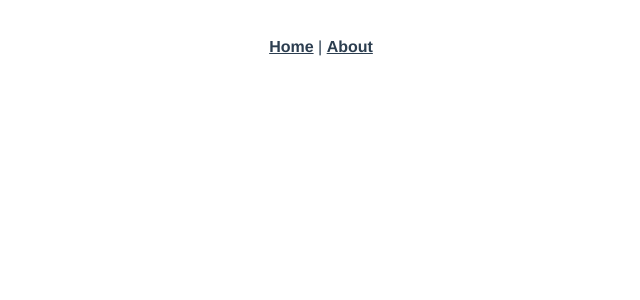
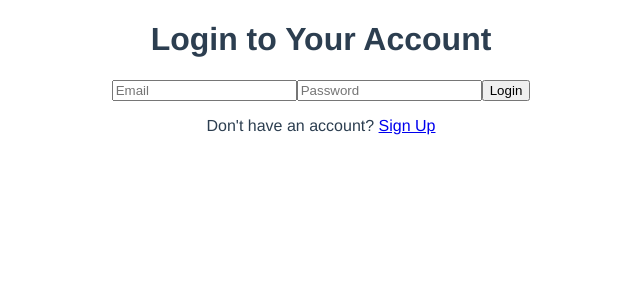
Before and after one commit to benwgrant/personal-finance-tracker, a Vue app: page /#/login in a window 1280 px wide. Before the commit this address had no page. Shown: the top 300 px of the page, without its empty margins (319-959 px from the left). Built offline with nearby package versions, Linux system fonts and the light colour scheme.

Commit message:
Added firebase auth/db with login/register page

```diff
--- a/package.json
+++ b/package.json
@@ -9,6 +9,7 @@
   },
   "dependencies": {
     "core-js": "^3.8.3",
+    "firebase": "^10.4.0",
     "vue": "^3.2.13",
     "vue-router": "^4.0.3",
     "vuex": "^4.0.0"
--- a/src/App.vue
+++ b/src/App.vue
@@ -1,8 +1,8 @@
 <template>
-  <nav>
+  <!-- <nav>
     <router-link to="/">Home</router-link> |
     <router-link to="/about">About</router-link>
-  </nav>
+  </nav> -->
   <router-view/>
 </template>
 
--- /dev/null
+++ b/src/components/LoginForm.vue
@@ -0,0 +1,47 @@
+  <template>
+    <div>
+      <input v-model="email" placeholder="Email" />
+      <input type="password" v-model="password" placeholder="Password" />
+      <button @click="login">Login</button>
+      <p v-if="error">{{ error }}</p>
+    </div>
+  </template>
+
+  <script>
+  import { ref } from 'vue';
+  import { auth } from '@/firebaseConfig';
+  import { useRouter } from 'vue-router';
+
+  export default {
+    name: 'LoginForm',
+    setup() {
+      const email = ref('');
+      const password = ref('');
+      const error = ref('');
+      const router = useRouter();
+
+      const login = async () => {
+        try {
+          await auth.signInWithEmailAndPassword(email.value, password.value);
+
+          // Navigate to the home route after successful login
+          router.push({ name: 'Home' });
+
+        } catch (e) {
+          error.value = e.message;
+        }
+      };
+
+      return {
+        email,
+        password,
+        login,
+        error
+      };
+    }
+  };
+  </script>
+
+  <style scoped>
+  /* Add any desired styles here */
+  </style>
--- /dev/null
+++ b/src/components/NetWorthInput.vue
@@ -0,0 +1,32 @@
+<template>
+    <div class="net-worth-input">
+      <label for="netWorth">Total Net Worth: </label>
+      <input v-model="netWorth" type="number" id="netWorth" placeholder="Enter your net worth">
+      <button @click="submitNetWorth">Submit</button>
+    </div>
+  </template>
+
+  <script>
+  export default {
+    data() {
+      return {
+        netWorth: null
+      };
+    },
+    methods: {
+      submitNetWorth() {
+        // handle submission
+        // for now, let's log it
+        console.log("Net Worth Submitted:", this.netWorth);
+      }
+    }
+  }
+  </script>
+
+  <style scoped>
+  .net-worth-input {
+    padding: 20px;
+    border: 1px solid #ccc;
+    margin-bottom: 20px;
+  }
+  </style>
--- /dev/null
+++ b/src/firebaseConfig.js
@@ -0,0 +1,18 @@
+import firebase from 'firebase/compat/app';
+import 'firebase/compat/auth';
+import 'firebase/compat/firestore';
+
+const firebaseConfig = {
+  apiKey: "AIzaSyBWL0OXV0tRo77AU1jaC9IvReXcEYqKC6o",
+  authDomain: "personal-finance-tracker.firebaseapp.com",
+  projectId: "personal-finance-tracker-315",
+  messagingSenderId: "368298008100",
+  appId: "personal-finance-tracker-315"
+};
+
+firebase.initializeApp(firebaseConfig);
+
+const db = firebase.firestore();
+const auth = firebase.auth();
+
+export { db, auth };
--- a/src/router/index.js
+++ b/src/router/index.js
@@ -1,19 +1,30 @@
 import { createRouter, createWebHashHistory } from 'vue-router'
-import HomeView from '../views/HomeView.vue'
+import { auth } from '@/firebaseConfig';
 
 const routes = [
   {
-    path: '/',
-    name: 'home',
-    component: HomeView
+    path: '/sign-up',
+    name: 'SignUp',
+    component: () => import('@/views/SignUpView.vue'),
+    meta: {
+      requiresNoAuth: true
+    }
   },
   {
-    path: '/about',
-    name: 'about',
-    // route level code-splitting
-    // this generates a separate chunk (about.[hash].js) for this route
-    // which is lazy-loaded when the route is visited.
-    component: () => import(/* webpackChunkName: "about" */ '../views/AboutView.vue')
+    path: '/login',
+    name: 'Login',
+    component: () => import('@/views/LoginView.vue'),
+    meta: {
+      requiresNoAuth: true // Indicates this route should NOT be accessed if user is authenticated
+    }
+  },
+  {
+    path: '/',
+    name: 'Home',
+    component: () => import('@/views/HomeView.vue'),
+    meta: {
+      requiresAuth: true  // Indicates this route should only be accessed if user is authenticated
+    }
   }
 ]
 
@@ -22,4 +33,22 @@ const router = createRouter({
   routes
 })
 
+router.beforeEach((to, from, next) => {
+  const requiresAuth = to.matched.some(record => record.meta.requiresAuth);
+  const requiresNoAuth = to.matched.some(record => record.meta.requiresNoAuth);
+  const isAuthenticated = auth.currentUser;
+
+  if (requiresAuth && !isAuthenticated) {
+    // Redirect to login page if user is not authenticated
+    next('/login');
+  } else if (requiresNoAuth && isAuthenticated) {
+    // Redirect to home page if user is authenticated and trying to access a no-auth page (like login)
+    next('/');
+  } else {
+    // Otherwise, allow them to proceed
+    next();
+  }
+});
+
+
 export default router
--- a/src/views/HomeView.vue
+++ b/src/views/HomeView.vue
@@ -1,18 +1,19 @@
 <template>
   <div class="home">
-    <img alt="Vue logo" src="../assets/logo.png">
-    <HelloWorld msg="Welcome to Your Vue.js App"/>
+    <NetWorthInput />
   </div>
 </template>
 
 <script>
 // @ is an alias to /src
-import HelloWorld from '@/components/HelloWorld.vue'
+import NetWorthInput from '@/components/NetWorthInput.vue';
+
+
 
 export default {
   name: 'HomeView',
   components: {
-    HelloWorld
+    NetWorthInput
   }
 }
 </script>
--- /dev/null
+++ b/src/views/LoginView.vue
@@ -0,0 +1,24 @@
+<template>
+    <div>
+      <h1>Login to Your Account</h1>
+      <LoginForm />
+    </div>
+    <div>
+        <p>Don't have an account? <router-link to="/sign-up">Sign Up</router-link></p>
+    </div>
+  </template>
+
+  <script>
+  import LoginForm from '@/components/LoginForm';
+
+  export default {
+    name: 'LoginView',
+    components: {
+      LoginForm
+    }
+  };
+  </script>
+
+  <style scoped>
+  /* Add any desired styles here */
+  </style>
--- /dev/null
+++ b/src/views/SignUpView.vue
@@ -0,0 +1,40 @@
+<template>
+    <div>
+      <h2>Sign Up</h2>
+      <form @submit.prevent="signUp">
+        <input v-model="email" type="email" placeholder="Email" required>
+        <input v-model="password" type="password" placeholder="Password" required>
+        <button type="submit">Sign Up</button>
+      </form>
+    </div>
+  </template>
+
+  <script>
+  import { ref } from 'vue';
+  import { auth } from '@/firebaseConfig';
+
+  export default {
+    name: 'SignUpView',
+    setup() {
+      const email = ref('');
+      const password = ref('');
+
+      const signUp = async () => {
+        try {
+          await auth.createUserWithEmailAndPassword(email.value, password.value);
+          console.log('User created successfully');
+          // Navigate to home view after successful sign-up
+          this.$router.push('/');
+        } catch (error) {
+          console.error('Error signing up:', error);
+        }
+      };
+
+      return {
+        email,
+        password,
+        signUp
+      };
+    }
+  }
+  </script>
```
Also changed, not shown: src/components/LogoutButton.vue (added), 2 other files (tests, documents, lock files or other folders).
